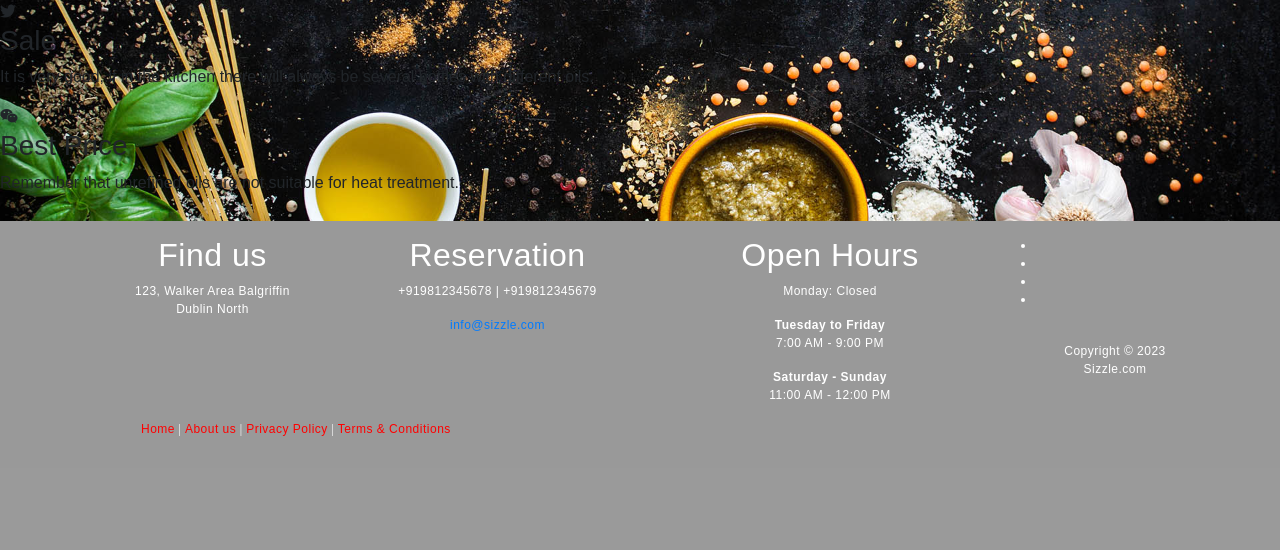
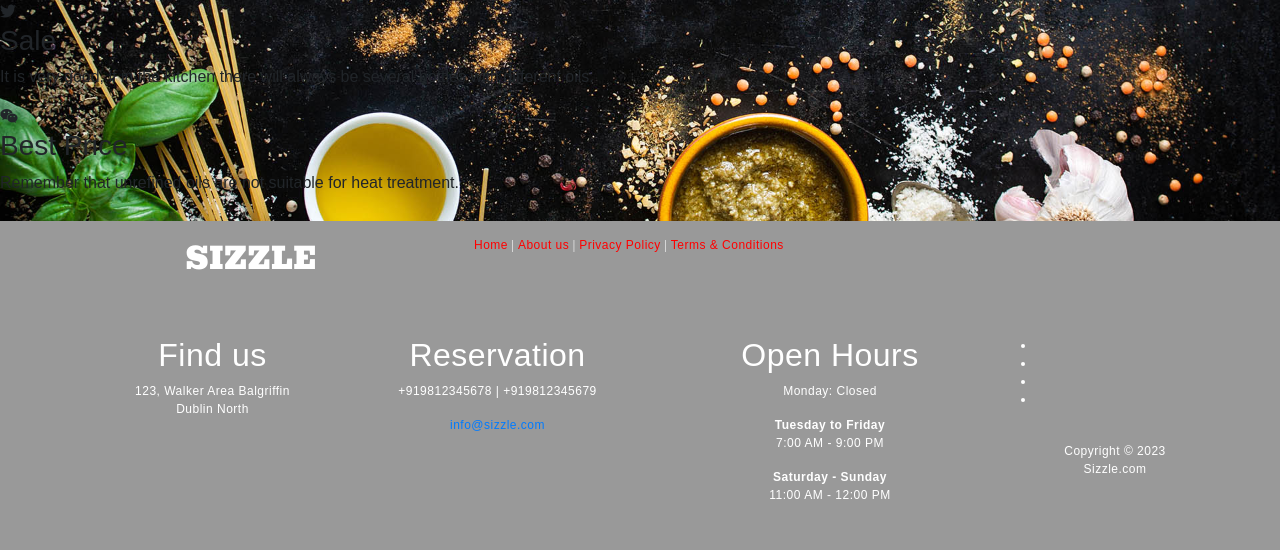
Before and after one commit to 20014606/FoodPlaza, a Django app: page / in a window 1280 px wide. Shown: the part 507-1057 px from the top of the page. Before the commit the page ends 943 px from the top, so only its background shows below. Run offline with Django 3.2, Linux system fonts and the light colour scheme; parts of the project's set-up code (start-up, migrations or seed data) failed here and were passed over; some libraries are stand-ins or nearby versions.

Commit message:
updated code

```diff
--- a/FoodProject/Templates/Foodapp/index.html
+++ b/FoodProject/Templates/Foodapp/index.html
@@ -120,6 +120,17 @@
     <!-- FOOTER -->
     <footer id="footer" data-stellar-background-ratio="0.5" style="background-color:#999999">
         <div class="container">
+            <div class="foot-con">
+                <div class="fo-cont-1">
+                    SIZZLE
+                </div>
+                <div class="fo-cont-2">
+                    <a class="ext-link" href="#">Home</a> |
+                    <a class="ext-link" href="#">About us</a> |
+                    <a class="ext-link" href="#">Privacy Policy</a> |
+                    <a class="ext-link" href="#">Terms & Conditions</a>
+                </div>
+            </div>
             <div class="row">
                 <div class="col-md-3 col-sm-8">
                     <div class="footer-info">
@@ -172,12 +183,6 @@
                     </div>
                 </div>
             </div>
-            <div class="fo-cont-2">
-                <a class="ext-link" href="#">Home</a> |
-                <a class="ext-link" href="#">About us</a> |
-                <a class="ext-link" href="#">Privacy Policy</a> |
-                <a class="ext-link" href="#">Terms & Conditions</a>
-            </div>
         </div>
     </footer>
   </body>
```
